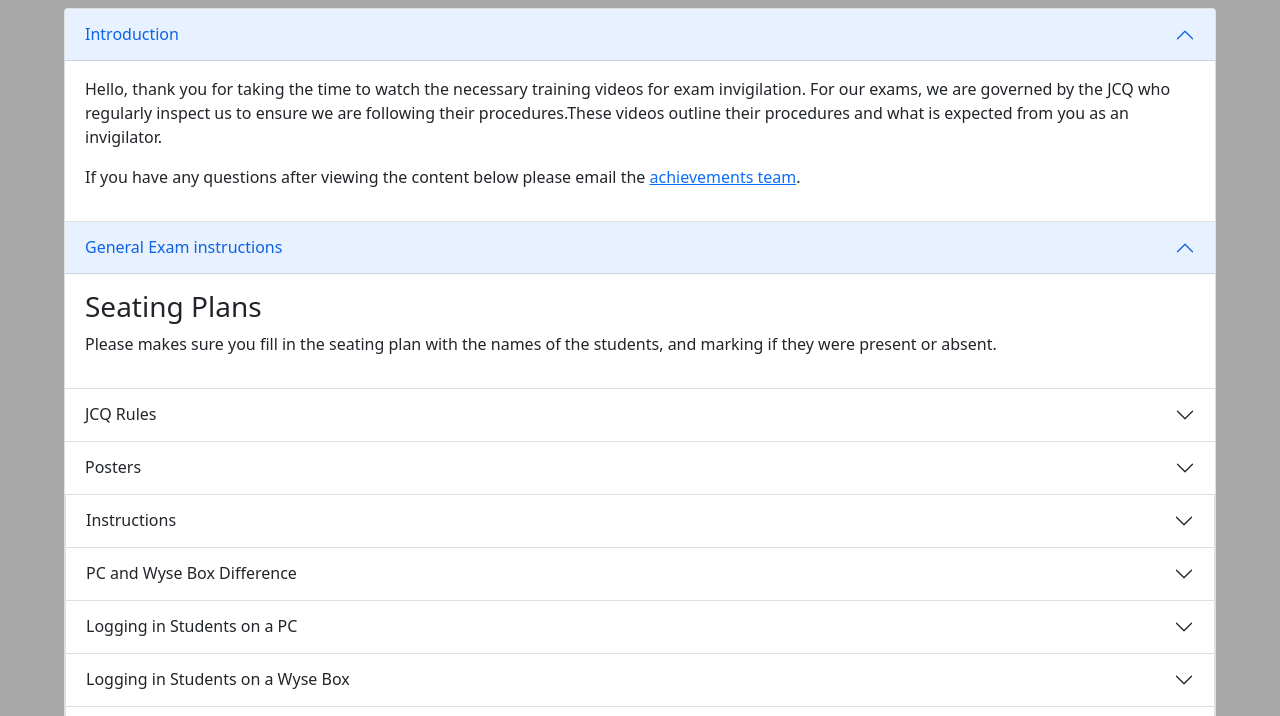
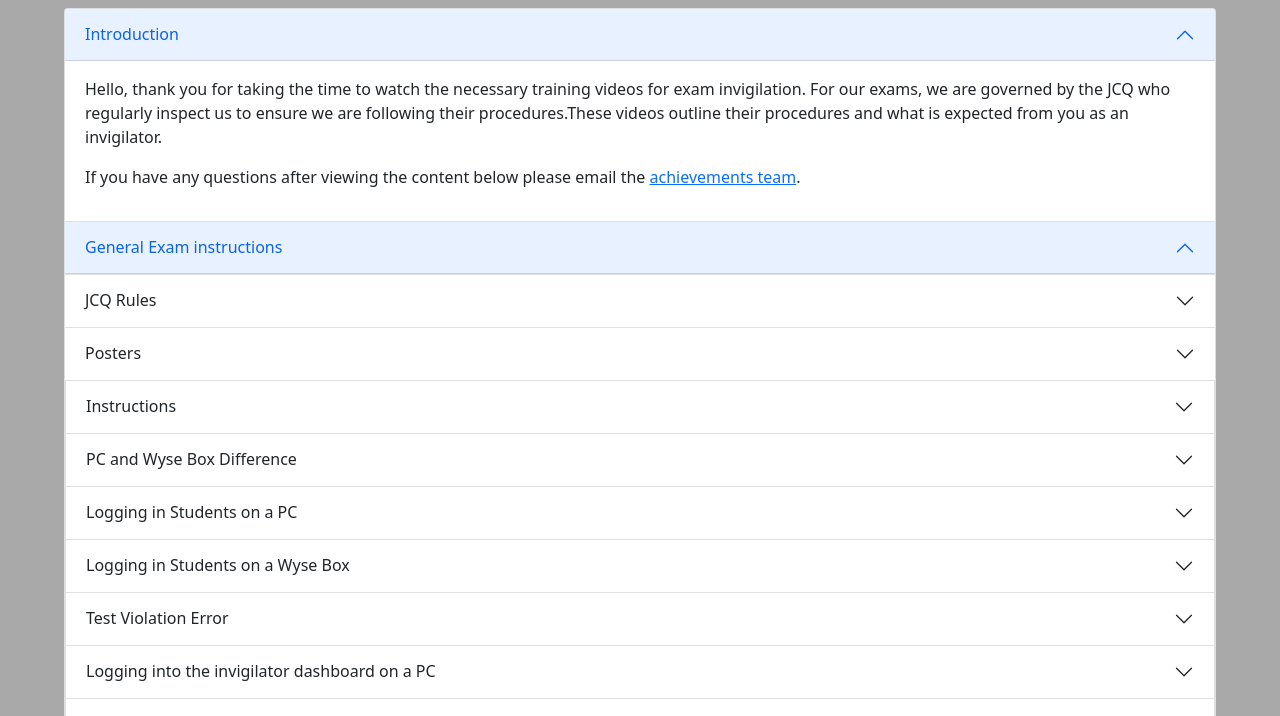
Before and after one commit to wayneherridge/FSTraining, a plain HTML site: page index.html in a window 1280 px wide. Shown: the part 73-789 px from the top of the page. Drawn offline with nearby package versions, Linux system fonts and the light colour scheme.

Commit message:
Update index.html

```diff
--- a/index.html
+++ b/index.html
@@ -36,7 +36,7 @@
                   General Exam instructions
                 </button>
               </h2>
-              <div id="collapse14" class="accordion-collapse collapse show" aria-labelledby="heading14" data-bs-parent="#accordionExample">
+              <div id="collapse14" class="accordion-collapse collapse" aria-labelledby="heading14" data-bs-parent="#accordionExample">
                 <div class="accordion-body">
                   <h3>Seating Plans</h3>
                   <p>Please makes sure you fill in the seating plan with the names of the students, and marking if they were present or absent.</p>
```
